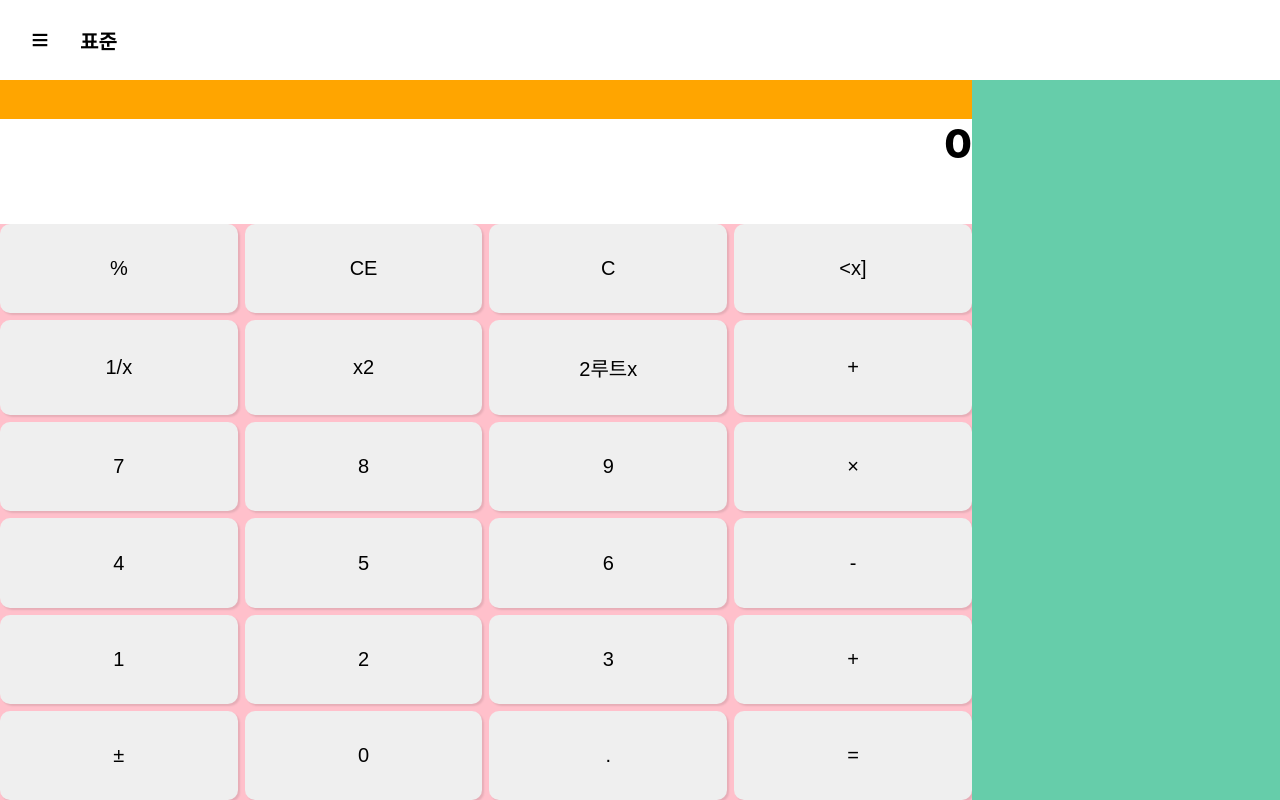
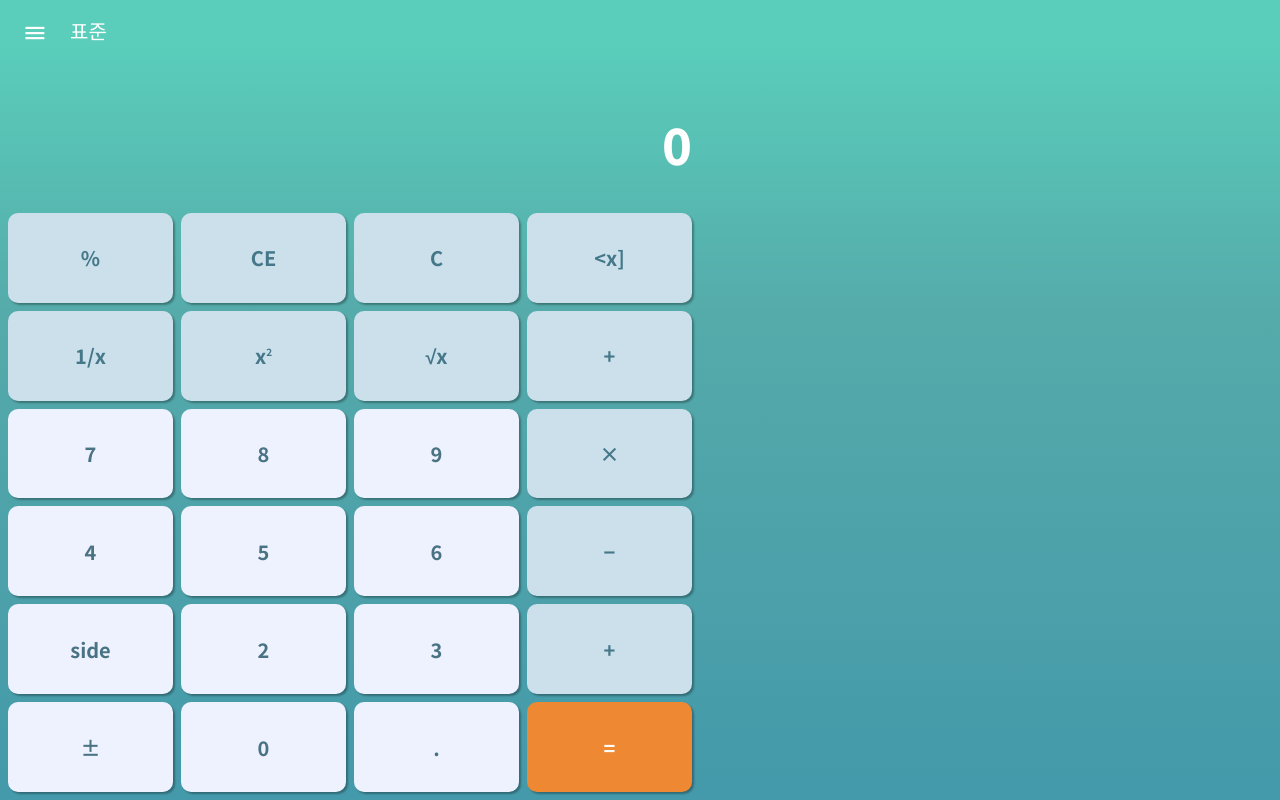
Before and after one commit to RWAMing/react_calculator, a React (Create React App) app: page / in a window 1280 px wide. Built offline with nearby package versions, Linux system fonts and the light colour scheme.

Commit message:
Style: modify style structure and design

```diff
--- a/src/App.css
+++ b/src/App.css
@@ -1,17 +1,57 @@
+@charset "utf-8";
+@import url('https://fonts.googleapis.com/css2?family=Noto+Sans+KR:wght@100;200;300;400;500;600;700;800;900&display=swap');
+
+:root {
+  --bg: linear-gradient(#5acebb 5%, #55aaaa 40%, #4499aa 100%);
+  --text: white;
+  --button-shadow: rgba(0, 0, 0, 0.3);
+  --button-bg: #eef2ff;
+  --button-text: #497283;
+  --button-side-bg: #cce0ec;
+  --button-side-text: #447788;
+  --button-point-bg: #ee8833;
+  --button-point-text: white;
+  --button-space: 1vmin;
+}
+.bg {
+  background: var(--bg);
+}
+.text {
+  color: var(--text);
+}
+.button:where(*) {
+  background: var(--button-bg);
+  color: var(--button-text);
+}
+.button-side:where(*) {
+  background: var(--button-side-bg);
+  color: var(--button-side-text);
+}
+.button-point:where(*) {
+  background: var(--button-point-bg);
+  color: var(--button-point-text);
+}
+
+/* ============ */
+
+* {
+  margin: 0;
+  padding: 0;
+  border: none;
+  font-family: 'Noto Sans KR', sans-serif;
+  font-size: 20px;
+  font-weight: 500;
+  box-sizing: border-box;
+}
 .App {
   display: flex;
   width: 100vw;
   height: 100vh;
   text-align: center;
 }
-* {
-  margin: 0;
-  padding: 0;
-  border: none;
-  font-size: 20px;
-  box-sizing: border-box;
-}
-button {
+button,
+button * {
+  font-weight: 700;
   cursor: pointer;
 }
 
@@ -20,16 +60,14 @@ button {
 .head {
   display: flex;
   align-items: center;
-  flex: 1;
-  min-height: 80px;
-  max-height: 80px;
-  background-color: #fff;
+  flex-basis: 60px;
 }
 
-/* 좌 - 계산기,매뉴 */
+/* 좌 - 메뉴, 계산기라인 */
 .left {
   display: flex;
-  flex-grow: 70;
+  flex-basis: 700px;
+  flex-grow: 0;
 }
 /* 좌1 - 메뉴 */
 nav {
@@ -38,7 +76,7 @@ nav {
 nav * {
   opacity: 0;
 }
-/* 좌2 - 계산기 */
+/* 좌2 - 계산기라인 */
 .left_content {
   display: flex;
   flex: 1;
@@ -48,10 +86,11 @@ nav * {
 /* 좌상 - 메뉴, 타이틀 */
 .nav_open {
   border: none;
-  width: 80px;
+  width: 70px;
   float: left;
   background-color: transparent;
   font-size: 30px;
+  transform: scaleX(1.3);
 }
 .title {
   float: left;
@@ -62,6 +101,7 @@ nav * {
   display: flex;
   flex: 1;
   flex-direction: column;
+  padding: var(--button-space);
 }
 /* 계산기 출력란 */
 .cal_output {
@@ -74,25 +114,23 @@ nav * {
 /* 계산기 출력란 - 1작게 계산식 출력 */
 .cal_way {
   flex: 3;
-  background-color: orange;
-  font-size: 30px;
+  font-size: 20px;
 }
 /* 계산기 출력란 - 2크게 입력 숫자 출력 */
 .cal_num {
   flex: 8;
-  font-size: 40px;
+  font-size: 50px;
   font-weight: 800;
 }
 .cal_buttons {
   display: grid;
+  gap: var(--button-space);
   flex: 8;
-  background-color: pink;
   grid-template-columns: repeat(4, 1fr);
-  gap: 7px;
 }
-.cal_btn {
+.cal_button {
+  box-shadow: 2px 2px 2px var(--button-shadow);
   border-radius: 10px;
-  box-shadow: 2px 2px 2px rgba(0, 0, 0, 0.1);
 }
 
 /* --- */
@@ -101,10 +139,9 @@ nav * {
 /* 우 - 기록 */
 .right {
   display: flex;
-  flex-grow: 30;
+  flex-grow: 1;
   flex-direction: column;
 }
 .right_body {
   flex: 1;
-  background-color: mediumaquamarine;
 }
--- a/src/App.js
+++ b/src/App.js
@@ -10,7 +10,7 @@ import Right from './component/Right';
 
 export default function App() {
   return (
-    <div className='App'>
+    <div className='App bg text'>
       <Left />
       <Right />
     </div>
--- a/src/component/Left/Calculator.js
+++ b/src/component/Left/Calculator.js
@@ -3,7 +3,7 @@
 
 import React, { useState, useEffect } from 'react';
 
-import CalBtn from './Calculator/CalBtn';
+import CalButton from './Calculator/CalButton';
 
 export default function Calculator() {
   const [calWay, setcalWay] = useState('');
@@ -15,30 +15,37 @@ export default function Calculator() {
         <p className='cal_num'>{calNum}</p>
       </div>
       <div className='cal_buttons'>
-        <CalBtn v='&#37;' />
-        <CalBtn v='CE' />
-        <CalBtn v='C' />
-        <CalBtn v='<x]' />
-        <CalBtn v='1/x' />
-        <CalBtn v='x2' />
-        <CalBtn v='2루트x' />
-        <CalBtn v='+' />
-        <CalBtn v='7' />
-        <CalBtn v='8' />
-        <CalBtn v='9' />
-        <CalBtn v='×' />
-        <CalBtn v='4' />
-        <CalBtn v='5' />
-        <CalBtn v='6' />
-        <CalBtn v='-' />
-        <CalBtn v='1' />
-        <CalBtn v='2' />
-        <CalBtn v='3' />
-        <CalBtn v='+' />
-        <CalBtn v='±' />
-        <CalBtn v='0' />
-        <CalBtn v='.' />
-        <CalBtn v='=' />
+        <CalButton v='&#37;' style='side' />
+        <CalButton v='CE' style='side' />
+        <CalButton v='C' style='side' />
+        <CalButton v='<x]' style='side' />
+        <CalButton v='1/x' style='side' />
+        <CalButton
+          v={
+            <span>
+              x<sup style={{ fontSize: '10px' }}>2</sup>
+            </span>
+          }
+          style='side'
+        />
+        <CalButton v='&radic;x' style='side' />
+        <CalButton v='+' style='side' />
+        <CalButton v='7' />
+        <CalButton v='8' />
+        <CalButton v='9' />
+        <CalButton v='&#215;' style='side' />
+        <CalButton v='4' />
+        <CalButton v='5' />
+        <CalButton v='6' />
+        <CalButton v='&#8722;' style='side' />
+        <CalButton v='side' />
+        <CalButton v='2' />
+        <CalButton v='3' />
+        <CalButton v='+' style='side' />
+        <CalButton v='&#177;' />
+        <CalButton v='0' />
+        <CalButton v='.' />
+        <CalButton v='=' style='point' />
       </div>
     </div>
   );
--- a/src/component/Left/Calculator/CalBtn.js
+++ /dev/null
@@ -1,12 +0,0 @@
-/* eslint-disable no-unused-vars */
-/* eslint-disable no-use-before-define */
-
-import React, { useState, useEffect } from 'react';
-
-export default function CalBtn(prop) {
-  return (
-    <button type='button' className='cal_btn'>
-      {prop.v}
-    </button>
-  );
-}
--- /dev/null
+++ b/src/component/Left/Calculator/CalButton.js
@@ -0,0 +1,16 @@
+/* eslint-disable no-unused-vars */
+/* eslint-disable no-use-before-define */
+
+import React, { useState, useEffect } from 'react';
+
+export default function CalButton(prop) {
+  return (
+    <button
+      type='button'
+      className={`cal_button button${
+        prop.style === undefined ? '' : `-${prop.style}`
+      }`}>
+      {prop.v}
+    </button>
+  );
+}
--- a/src/component/Left/LeftHead.js
+++ b/src/component/Left/LeftHead.js
@@ -6,7 +6,7 @@ import React, { useState, useEffect } from 'react';
 export default function LeftHead() {
   return (
     <div className='head'>
-      <button type='button' className='nav_open'>
+      <button type='button' className='nav_open text'>
         &equiv;
       </button>
       <h1 className='title'>표준</h1>
```
